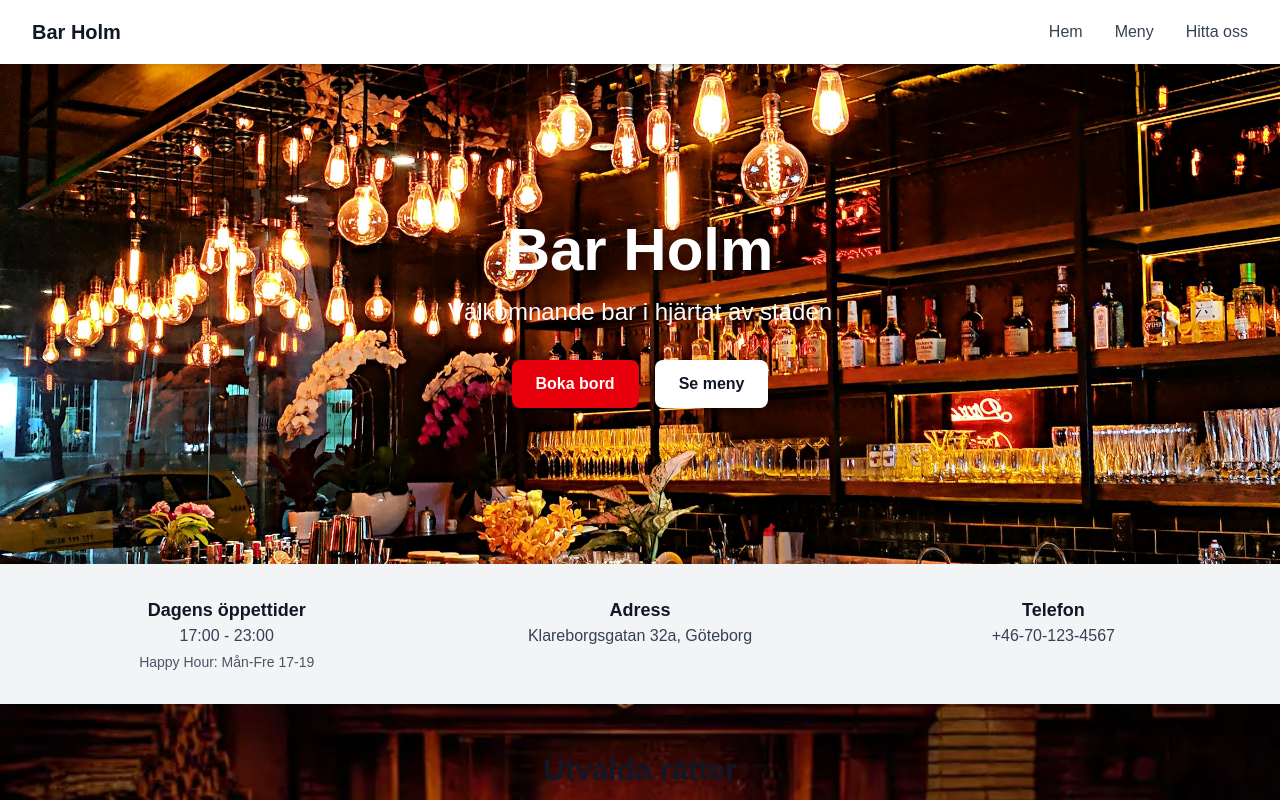
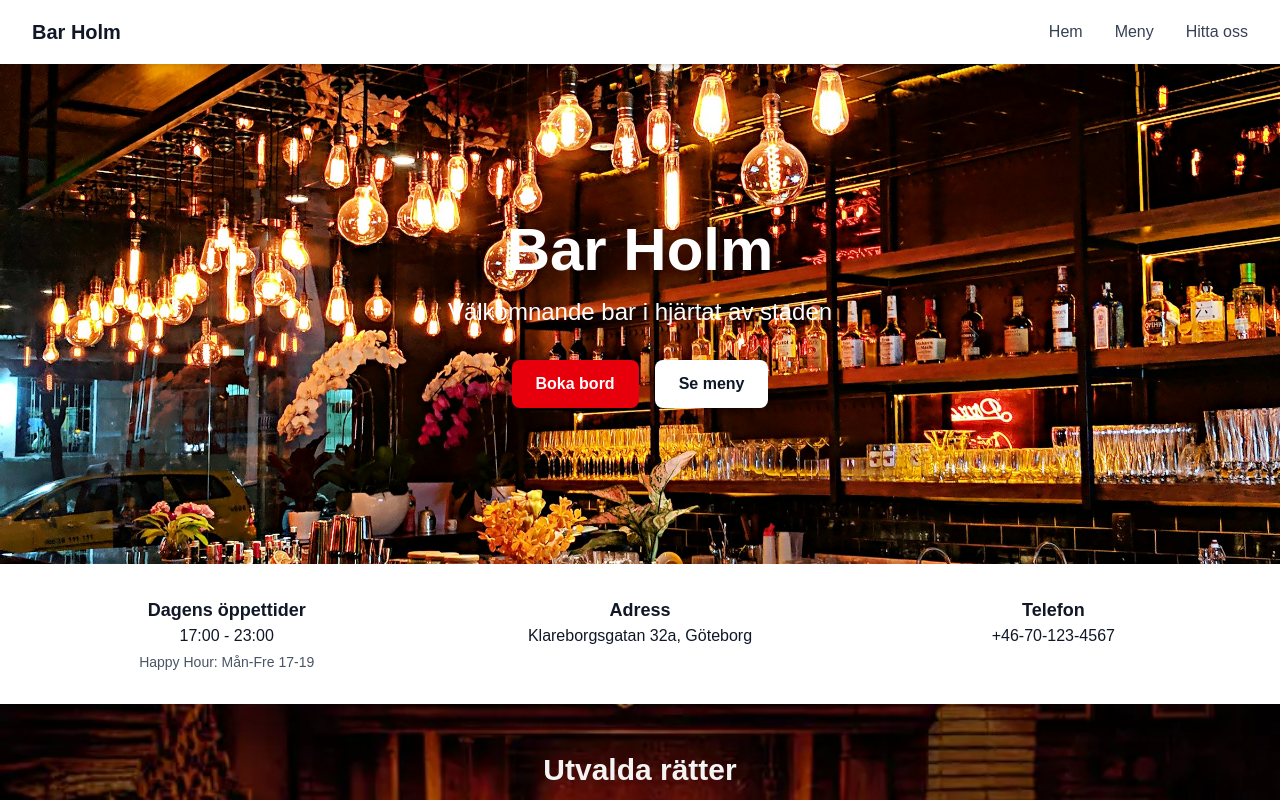
Before and after one commit to JoakimHolm91/digital-card-template, a Next.js app in the folder web/: page / in a window 1280 px wide. Shown: the top 800 px of the page. Built offline with nearby package versions, Linux system fonts and the light colour scheme.

Commit message:
Implement theme support with Tailwind class tokens

```diff
--- a/web/src/app/page.tsx
+++ b/web/src/app/page.tsx
@@ -6,15 +6,18 @@ import Reviews from "../components/Reviews";
 import FindUs from "../components/FindUs";
 import Footer from "../components/Footer";
 import customer from "../customer.restaurant.json";
+import { getThemeClasses } from "../utils/theme";
+
+const themeClasses = getThemeClasses(customer.theme);
 
 export default function Home() {
   return (
-    <main>
-      <Hero customer={customer} />
-      <QuickInfo customer={customer} />
-      <FeaturedItems customer={customer} />
+    <main className={themeClasses.background}>
+      <Hero customer={customer} themeClasses={themeClasses} />
+      <QuickInfo customer={customer} themeClasses={themeClasses} />
+      <FeaturedItems customer={customer} themeClasses={themeClasses} />
       <Gallery customer={customer} />
-      <Reviews customer={customer} />
+      <Reviews customer={customer} themeClasses={themeClasses} />
       <FindUs customer={customer} />
       <Footer customer={customer} />
     </main>
--- a/web/src/components/FeaturedItems.tsx
+++ b/web/src/components/FeaturedItems.tsx
@@ -2,9 +2,17 @@ import { RestaurantCustomer } from "../types/restaurant";
 
 interface FeaturedItemsProps {
   customer: RestaurantCustomer;
+  themeClasses: {
+    background: string;
+    card: string;
+    accent: string;
+    textOnBackground: string;
+    textOnCard: string;
+    accentText: string;
+  };
 }
 
-export default function FeaturedItems({ customer }: FeaturedItemsProps) {
+export default function FeaturedItems({ customer, themeClasses }: FeaturedItemsProps) {
   return (
     <section className="relative py-12 min-h-[400px]">
       <img
@@ -14,12 +22,12 @@ export default function FeaturedItems({ customer }: FeaturedItemsProps) {
       />
       {/* <div className="absolute inset-0 bg-black bg-opacity-20"></div> */}
       <div className="relative z-10 max-w-7xl mx-auto px-4 sm:px-6 lg:px-8">
-        <h2 className="text-3xl font-bold text-center text-gray-900 mb-8">
+        <h2 className={`text-3xl font-bold text-center mb-8 ${themeClasses.textOnBackground}`}>
           Utvalda rätter
         </h2>
         <div className="grid grid-cols-1 md:grid-cols-3 gap-8">
           {customer.featuredItems.map((item, index) => (
-            <div key={index} className="bg-white rounded-lg shadow-md p-6">
+            <div key={index} className={`bg-white rounded-lg shadow-md p-6 ${themeClasses.card}`}>
               <h3 className="text-xl font-semibold text-gray-900 mb-2">
                 {item.name}
               </h3>
--- a/web/src/components/Hero.tsx
+++ b/web/src/components/Hero.tsx
@@ -4,9 +4,17 @@ import { RestaurantCustomer } from "../types/restaurant";
 
 interface HeroProps {
   customer: RestaurantCustomer;
+  themeClasses?: {
+    background: string;
+    card: string;
+    accent: string;
+    textOnBackground: string;
+    textOnCard: string;
+    accentText: string;
+  };
 }
 
-export default function Hero({ customer }: HeroProps) {
+export default function Hero({ customer, themeClasses }: HeroProps) {
   return (
     <section className="relative h-96 md:h-[500px] flex items-center justify-center text-center text-white">
       <img
@@ -21,7 +29,7 @@ export default function Hero({ customer }: HeroProps) {
         <div className="flex flex-col sm:flex-row gap-4 justify-center">
           <Link
             href={customer.primaryCtaUrl}
-            className="bg-red-600 hover:bg-red-700 text-white px-6 py-3 rounded-lg font-semibold"
+            className={`${themeClasses?.accent || 'bg-red-600'} hover:bg-red-700 text-white px-6 py-3 rounded-lg font-semibold`}
           >
             {customer.primaryCtaText}
           </Link>
--- a/web/src/components/QuickInfo.tsx
+++ b/web/src/components/QuickInfo.tsx
@@ -2,9 +2,17 @@ import { RestaurantCustomer } from "../types/restaurant";
 
 interface QuickInfoProps {
   customer: RestaurantCustomer;
+  themeClasses: {
+    background: string;
+    card: string;
+    accent: string;
+    textOnBackground: string;
+    textOnCard: string;
+    accentText: string;
+  };
 }
 
-export default function QuickInfo({ customer }: QuickInfoProps) {
+export default function QuickInfo({ customer, themeClasses }: QuickInfoProps) {
   const today = new Date()
     .toLocaleString("en-US", { weekday: "long" })
     .toLowerCase();
@@ -13,14 +21,14 @@ export default function QuickInfo({ customer }: QuickInfoProps) {
     "Stängt";
 
   return (
-    <section className="bg-gray-100 py-8">
+    <section className={`py-8 ${themeClasses.card}`}>
       <div className="max-w-7xl mx-auto px-4 sm:px-6 lg:px-8">
         <div className="grid grid-cols-1 md:grid-cols-3 gap-6 text-center">
           <div>
-            <h3 className="text-lg font-semibold text-gray-900">
+            <h3 className={`text-lg font-semibold ${themeClasses.textOnCard}`}>
               Dagens öppettider
             </h3>
-            <p className="text-gray-700">{hours}</p>
+            <p className={themeClasses.textOnCard}>{hours}</p>
             {customer.openingHours.specialNote && (
               <p className="text-sm text-gray-600 mt-1">
                 {customer.openingHours.specialNote}
@@ -28,16 +36,16 @@ export default function QuickInfo({ customer }: QuickInfoProps) {
             )}
           </div>
           <div>
-            <h3 className="text-lg font-semibold text-gray-900">Adress</h3>
-            <p className="text-gray-700">
+            <h3 className={`text-lg font-semibold ${themeClasses.textOnCard}`}>Adress</h3>
+            <p className={themeClasses.textOnCard}>
               {customer.address}, {customer.city}
             </p>
           </div>
           <div>
-            <h3 className="text-lg font-semibold text-gray-900">Telefon</h3>
+            <h3 className={`text-lg font-semibold ${themeClasses.textOnCard}`}>Telefon</h3>
             <a
               href={`tel:${customer.phone}`}
-              className="text-gray-700 hover:text-gray-900"
+              className={`${themeClasses.textOnCard} hover:text-gray-600`}
             >
               {customer.phone}
             </a>
--- a/web/src/components/Reviews.tsx
+++ b/web/src/components/Reviews.tsx
@@ -2,18 +2,26 @@ import { RestaurantCustomer } from "../types/restaurant";
 
 interface ReviewsProps {
   customer: RestaurantCustomer;
+  themeClasses: {
+    background: string;
+    card: string;
+    accent: string;
+    textOnBackground: string;
+    textOnCard: string;
+    accentText: string;
+  };
 }
 
-export default function Reviews({ customer }: ReviewsProps) {
+export default function Reviews({ customer, themeClasses }: ReviewsProps) {
   return (
-    <section className="py-12">
+    <section className={`py-12 ${themeClasses.card}`}>
       <div className="max-w-7xl mx-auto px-4 sm:px-6 lg:px-8">
-        <h2 className="text-3xl font-bold text-center text-gray-900 mb-8">
+        <h2 className={`text-3xl font-bold text-center mb-8 ${themeClasses.textOnCard}`}>
           Vad våra kunder säger
         </h2>
         <div className="grid grid-cols-1 md:grid-cols-2 gap-8">
           {customer.reviews.map((review, index) => (
-            <div key={index} className="bg-white rounded-lg shadow-md p-6">
+            <div key={index} className={`bg-white rounded-lg shadow-md p-6 ${themeClasses.card}`}>
               <div className="flex items-center mb-4">
                 <div className="w-10 h-10 bg-gray-300 rounded-full flex items-center justify-center">
                   {review.author.charAt(0)}
--- a/web/src/customer.restaurant.json
+++ b/web/src/customer.restaurant.json
@@ -96,5 +96,10 @@
   "socialLinks": {
     "instagram": "https://instagram.com/barholm",
     "facebook": "https://facebook.com/barholm"
+  },
+  "theme": {
+    "background": "zinc-900",
+    "card": "white",
+    "accent": "red-600"
   }
 }
--- a/web/src/types/restaurant.ts
+++ b/web/src/types/restaurant.ts
@@ -45,4 +45,9 @@ export interface RestaurantCustomer {
     facebook?: string;
     tiktok?: string;
   };
+  theme: {
+    background: string;
+    card: string;
+    accent: string;
+  };
 }
--- /dev/null
+++ b/web/src/utils/theme.ts
@@ -0,0 +1,10 @@
+export function getThemeClasses(theme: { background: string; card: string; accent: string }) {
+  return {
+    background: `bg-${theme.background}`,
+    card: `bg-${theme.card}`,
+    accent: `bg-${theme.accent}`,
+    textOnBackground: theme.background.includes('900') || theme.background.includes('800') ? 'text-zinc-100' : 'text-gray-900',
+    textOnCard: theme.card === 'white' ? 'text-gray-900' : 'text-zinc-100',
+    accentText: 'text-white', // assuming accent is dark, text white
+  };
+}
```
